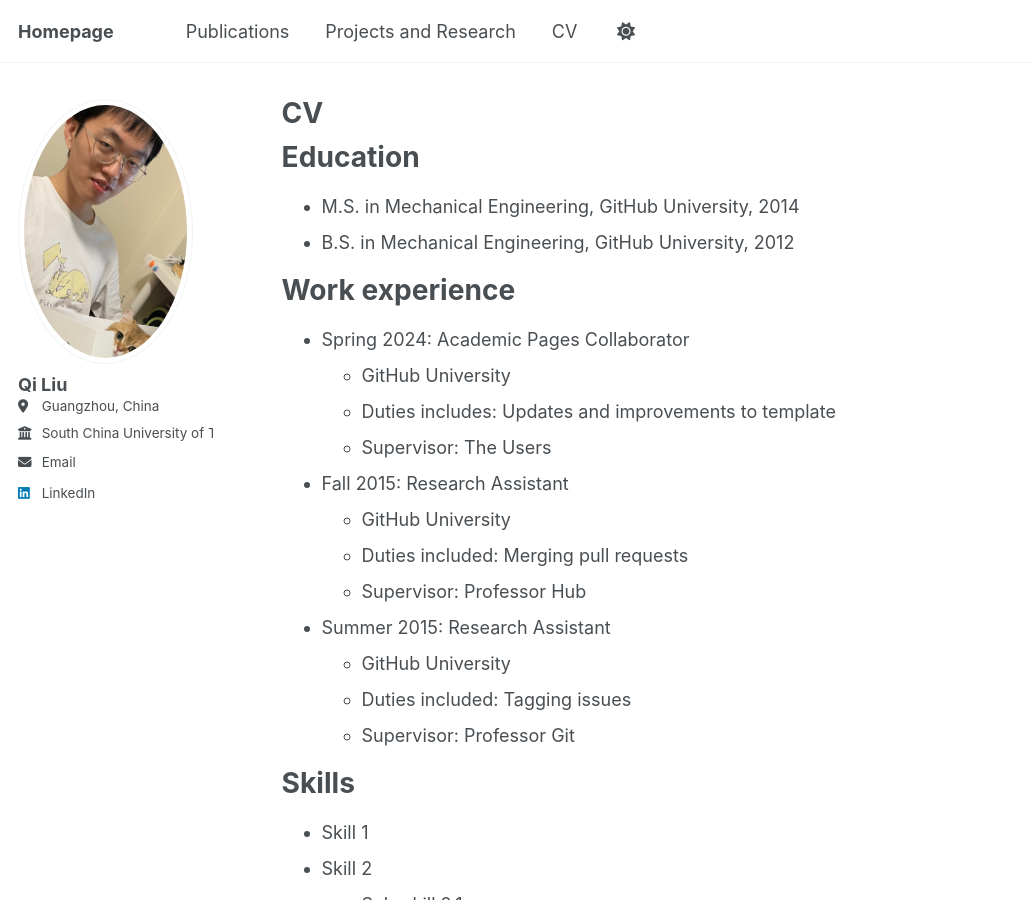
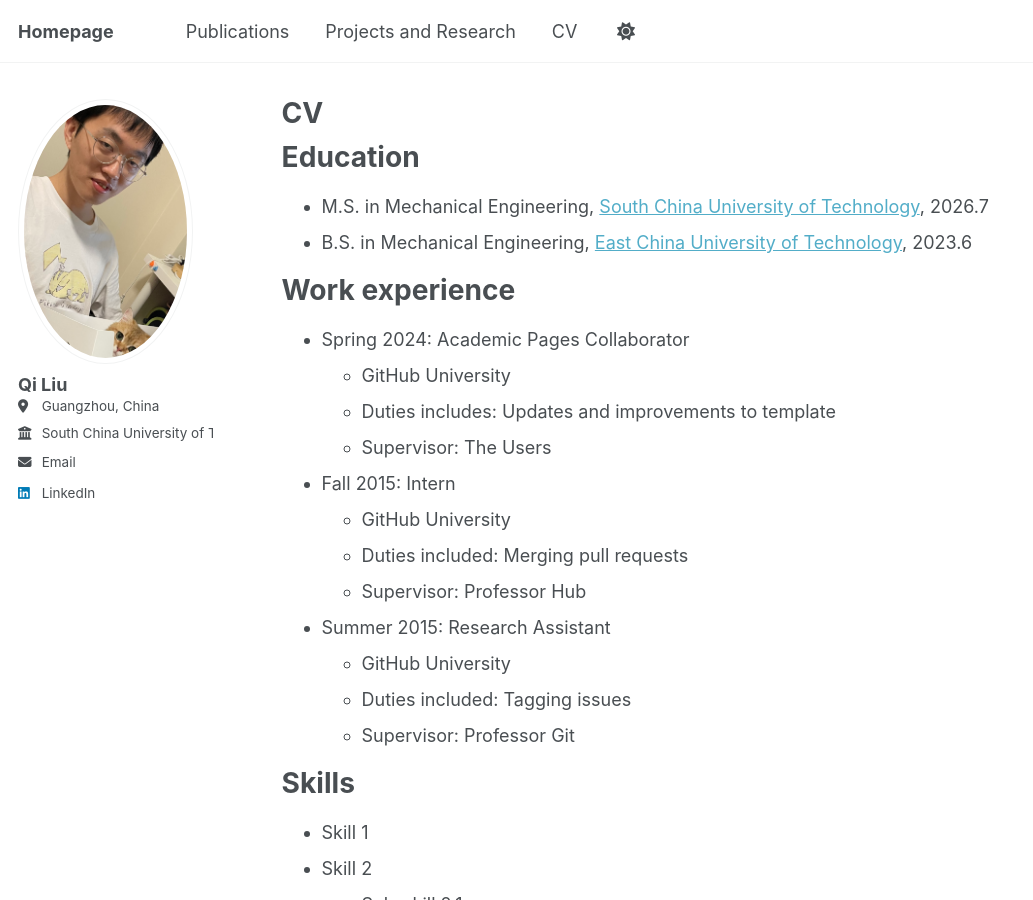
Before and after one commit to qiliu0701/qiliu0701.github.io, a Jekyll site: the page built from _pages/cv.md, in a window 1280 px wide and 900 px high. Shown: the whole window, without its empty margins (0-1033 px from the left). Built offline with Jekyll 4.4.1, drawn with Linux system fonts in a browser that asks for light colours; a script that is not in the unit is left out.

Commit message:
Update cv.md

```diff
--- a/_pages/cv.md
+++ b/_pages/cv.md
@@ -11,8 +11,8 @@ redirect_from:
 
 Education
 ======
-* M.S. in Mechanical Engineering, GitHub University, 2014
-* B.S. in Mechanical Engineering, GitHub University, 2012
+* M.S. in Mechanical Engineering, [South China University of Technology](https://www.scut.edu.cn/), 2026.7
+* B.S. in Mechanical Engineering, [East China University of Technology](https://www.ecust.edu.cn/), 2023.6
 
 Work experience
 ======
@@ -21,7 +21,7 @@ Work experience
   * Duties includes: Updates and improvements to template
   * Supervisor: The Users
 
-* Fall 2015: Research Assistant
+* Fall 2015: Intern
   * GitHub University
   * Duties included: Merging pull requests
   * Supervisor: Professor Hub
```
